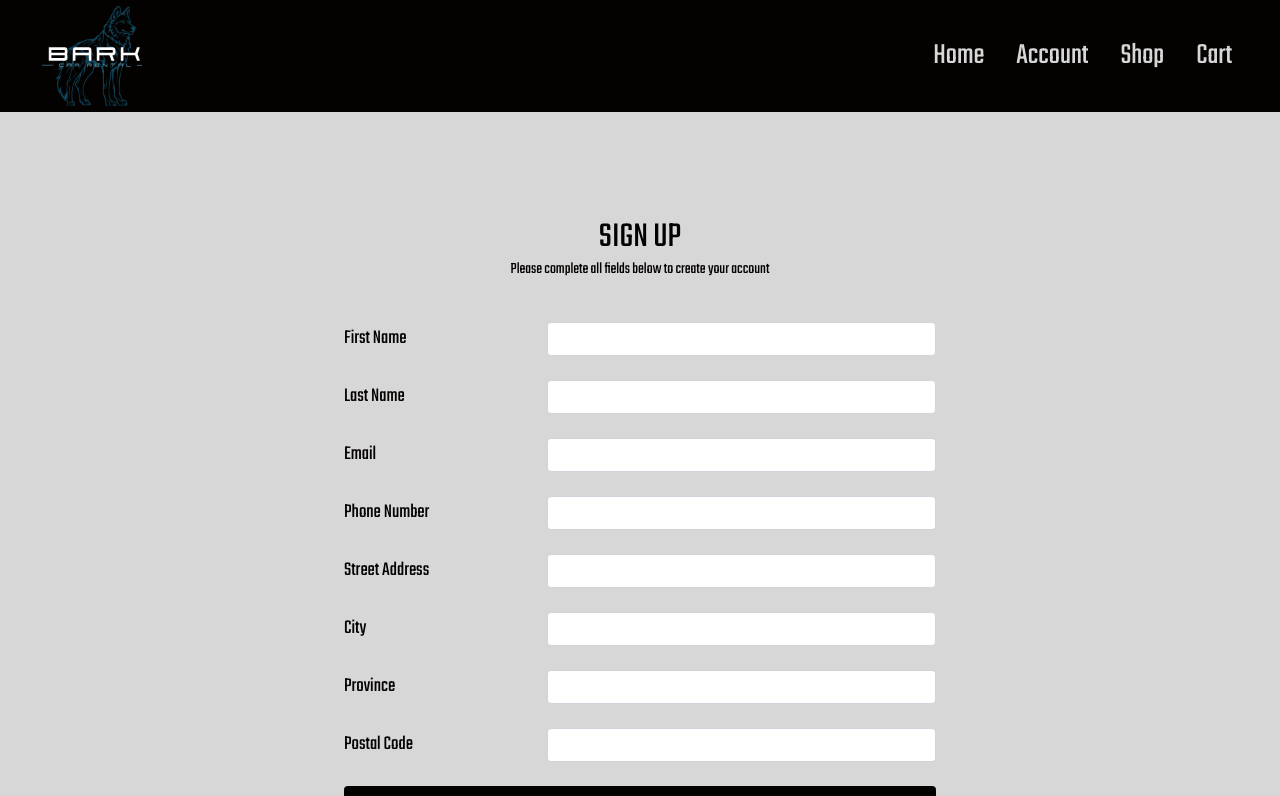
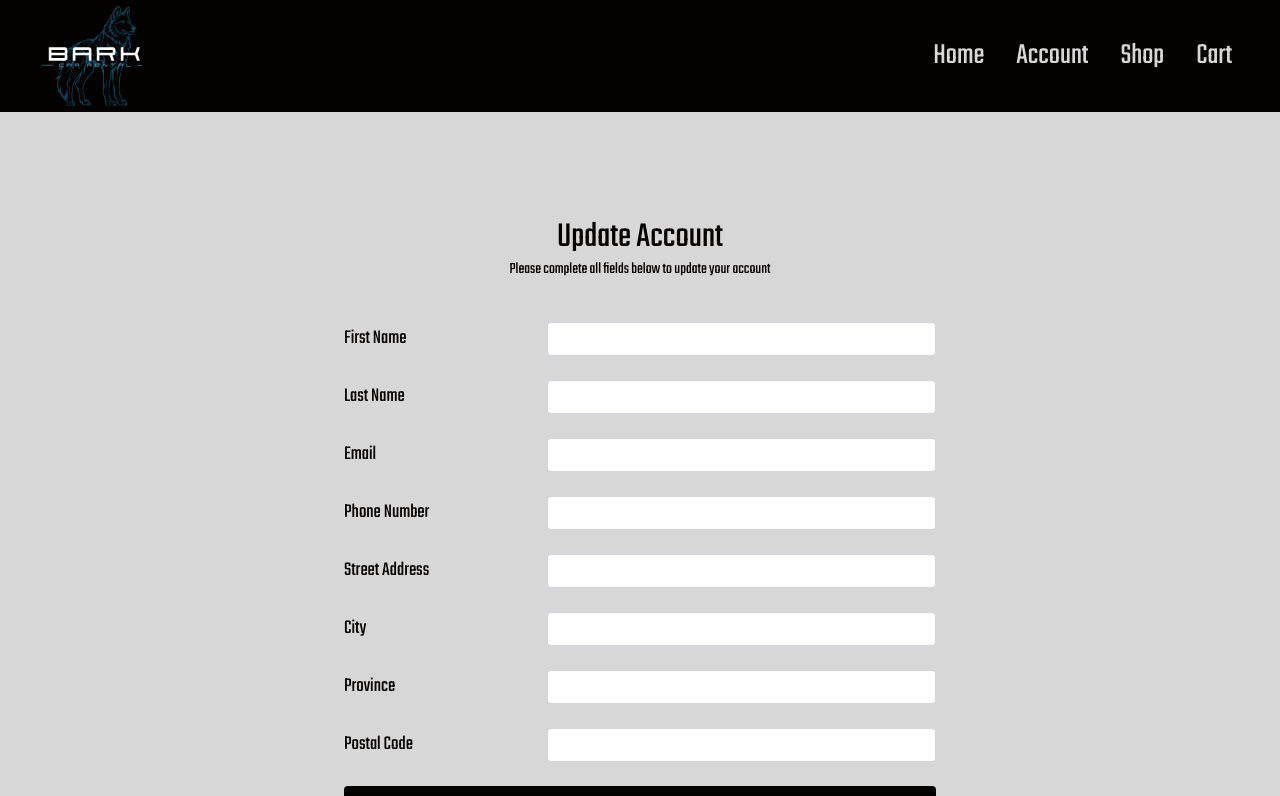
Before and after one commit to agent-indigo/keyin.aug2024.sem4.sprint2.team1.client, a React (Create React App) app: page /update in a window 1280 px wide. Shown: the top 796 px of the page. Built offline with nearby package versions, Linux system fonts and the light colour scheme.

Commit message:
text corrected

```diff
--- a/src/pages/Update.jsx
+++ b/src/pages/Update.jsx
@@ -89,9 +89,9 @@ const Update = () => {
     <div className="flex justify-center items-center min-h-screen bg-[#D8D7D7]">
       <div className="w-full max-w-2xl p-10 pt-16 space-y-10 bg-[#D8D7D7]">
         <div className="space-y-0">
-          <h2 className="text-4xl text-[#040200] text-center">SIGN UP</h2>
+          <h2 className="text-4xl text-[#040200] text-center">Update Account</h2>
           <p className="text-md text-[#040200] text-center">
-            Please complete all fields below to create your account
+            Please complete all fields below to update your account
           </p>
         </div>
         <form className="space-y-6" onSubmit={handleSubmit}>
```
